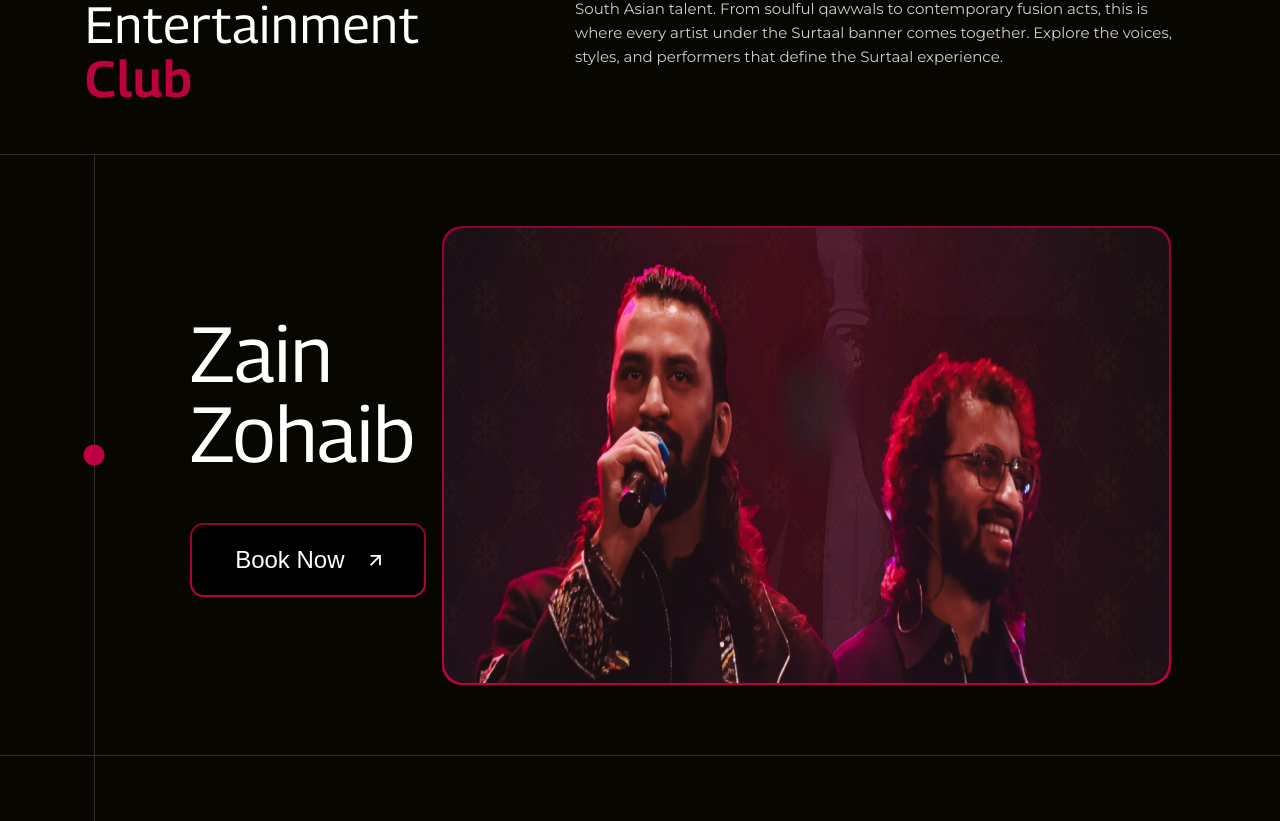
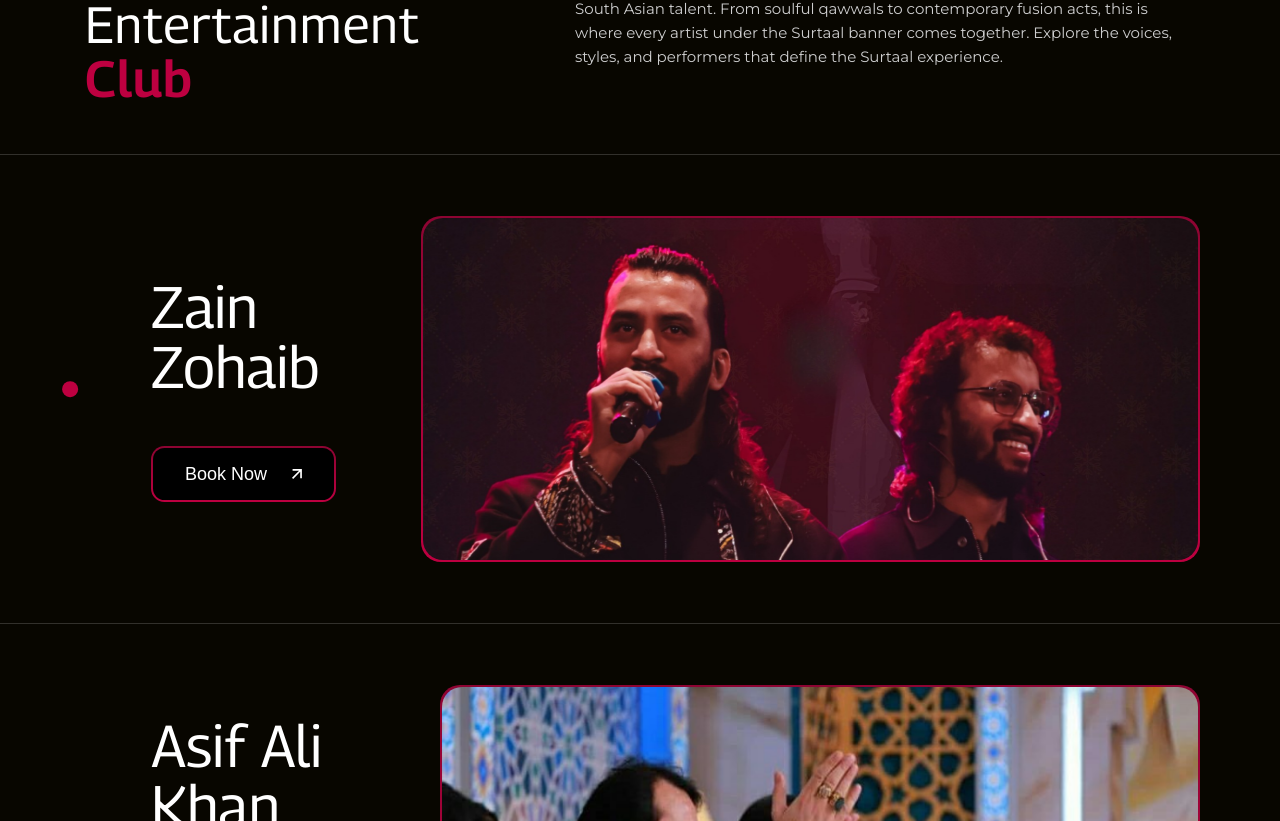
Before and after one commit to ahsanpasha/surtaalentertainment, a Next.js app: page / in a window 1280 px wide. Shown: the part 2119-2940 px from the top of the page. Built offline with nearby package versions, Linux system fonts and the light colour scheme.

Commit message:
ok perfect

```diff
--- a/src/app/page.css
+++ b/src/app/page.css
@@ -576,7 +576,7 @@
   height: 1px;
 }
 .straightlinediv {
-  height: 600px;
+  height: 100%;
   width: 1px;
   background-color: #ffffff2b;
   position: relative; /* important */
@@ -663,6 +663,8 @@
   align-items: center;
   justify-content: space-between;
   width: 100%;
+  padding-top: 82px;
+  padding-bottom: 82px;
 }
 
 @media (max-width: 1440px) {
@@ -849,4 +851,36 @@
   .SurtaalMainCol {
     gap: 0px;
   }
+  .starrrname {
+    font-size: 58.53px;
+    line-height: 60px;
+    max-width: 320px;
+  }
+  .entertainmentartistbox {
+    gap: 80px;
+  }
+  .booknowbtn {
+    height: 55.53px;
+    padding: 0 32px;
+    font-size: 18.01px;
+  }
+  .booknowbtn img {
+    height: 10px;
+    width: 10px;
+  }
+  .aristimage {
+    height: 341.41px;
+  }
+  .circleentertainment {
+    height: 15.76px;
+    width: 15.76px;
+  }
+  .entertainmentartistbox {
+    padding: 0px 80px 0px 70px;
+  }
+
+  .Divmainrow {
+    padding-top: 61px;
+    padding-bottom: 61px;
+  }
 }
```
